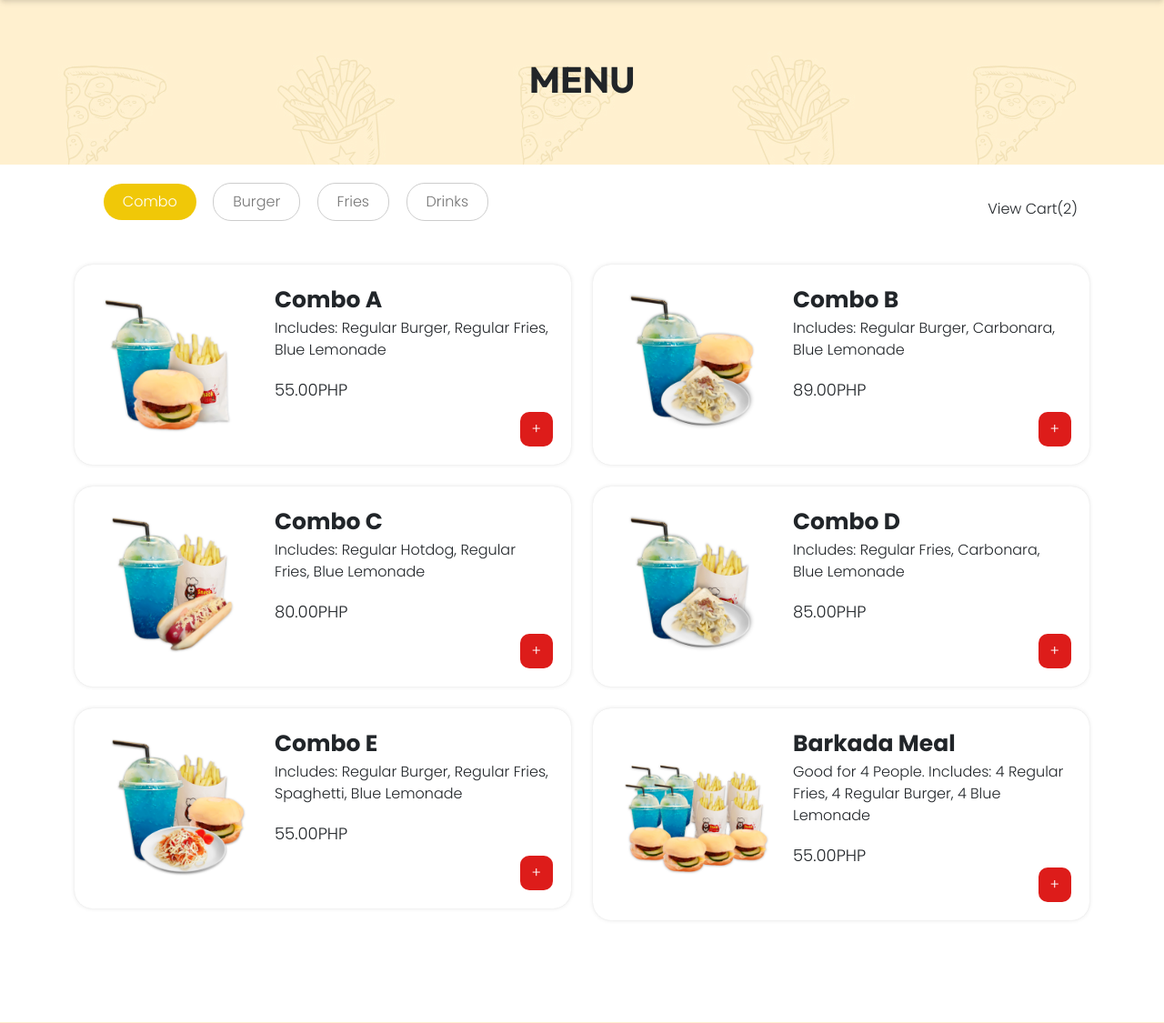
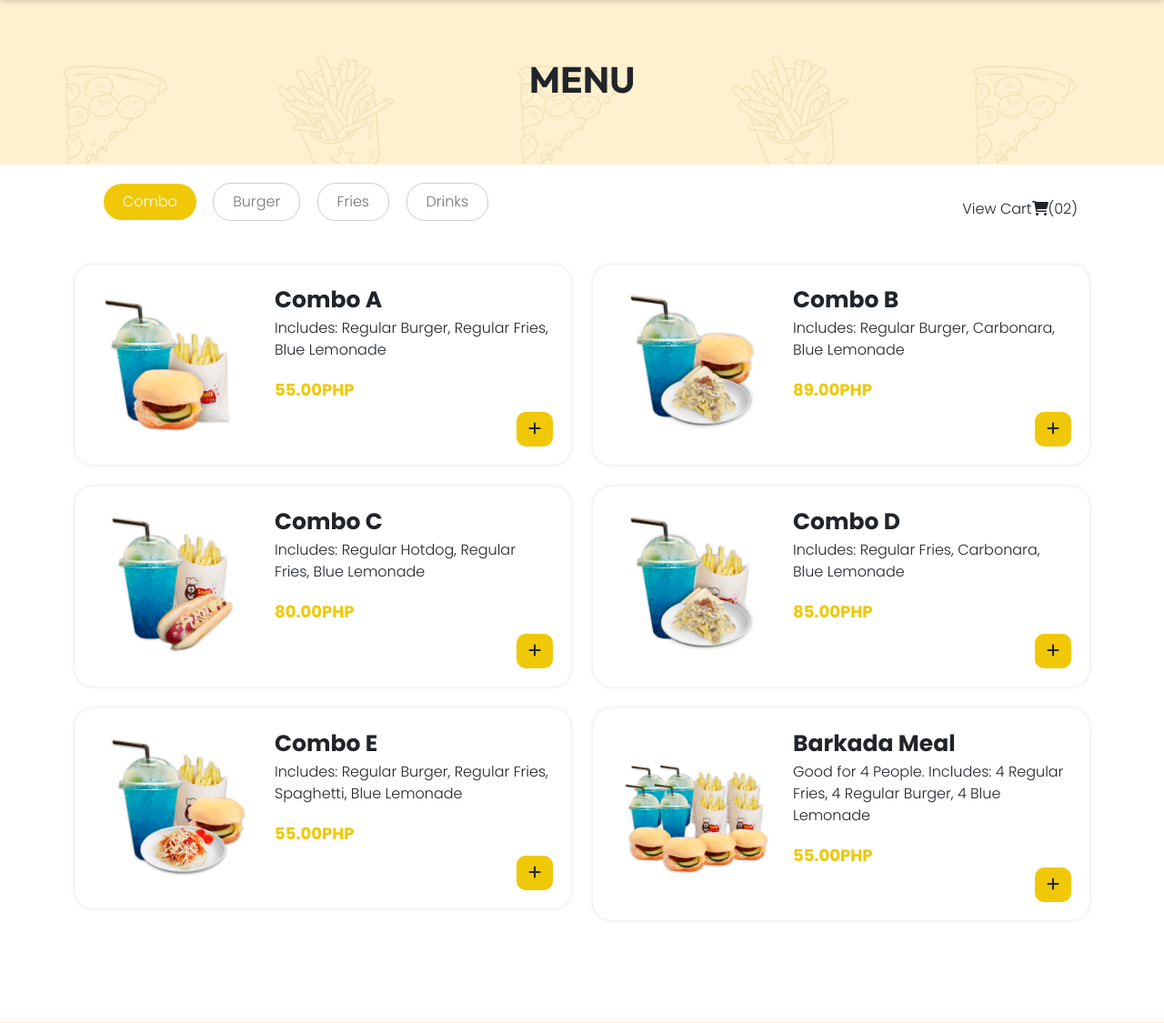
Before and after one commit to darwannn/snackwise-ordering-system, a PHP site: page /menu.php in a window 1280 px wide. Shown: the part 71-1196 px from the top of the page at 91% size. Run offline with PHP 8.4, Linux system fonts and the light colour scheme; data that the repository does not hold is empty.

Commit message:
Updated menu.php
+ Added cart icon.
- Changed 'add' icon.

```diff
--- a/public_html/css/menu.css
+++ b/public_html/css/menu.css
@@ -298,13 +298,19 @@ a[name="log-in-btn"] {
 .product-details .product-price {
     font-size: 1.8em;
     margin-top: 1em;
+    font-weight: bold;
+    color: #F0C808;
 }
 
 .interact button {
     float: right;
+    background-color: #F0C808;
+    border-radius: 10px;
+    transition: .3s ease;
+}
+
+.interact button:hover {
     color: white;
-    background-color: #DD1C1A;
-    border-radius: 10px;
 }
 
 .how-to-container {
--- a/public_html/menu.php
+++ b/public_html/menu.php
@@ -148,7 +148,7 @@
                     </ul>
                 </div>
                 <div class="cart">
-                    <button type="button" class="btn" onclick="open_cart();">View Cart(2)</button>
+                    <button type="button" class="btn" onclick="open_cart();">View Cart<i class="fa-solid fa-cart-shopping"></i><span class="cart-count">(02)</span></button>
                 </div>
             </div>
         </section>
@@ -171,7 +171,9 @@
                                     <span class="product-price">55.00PHP</span>
                                 </div>
                                 <div class="interact">
-                                    <button class="btn" onclick="open_cart();">+</button>
+                                    <button class="btn" onclick="open_cart();">
+                                        <i class="fa-solid fa-plus"></i>
+                                    </button>
                                 </div>
                             </div>
                         </div>
@@ -189,7 +191,9 @@
                                     <span class="product-price">89.00PHP</span>
                                 </div>
                                 <div class="interact">
-                                    <button class="btn" onclick="open_cart();">+</button>
+                                    <button class="btn" onclick="open_cart();">
+                                        <i class="fa-solid fa-plus"></i>
+                                    </button>
                                 </div>
                             </div>
                         </div>
@@ -207,7 +211,9 @@
                                     <span class="product-price">80.00PHP</span>
                                 </div>
                                 <div class="interact">
-                                    <button class="btn" onclick="open_cart();">+</button>
+                                    <button class="btn" onclick="open_cart();">
+                                        <i class="fa-solid fa-plus"></i>
+                                    </button>
                                 </div>
                             </div>
                         </div>
@@ -225,7 +231,9 @@
                                     <span class="product-price">85.00PHP</span>
                                 </div>
                                 <div class="interact">
-                                    <button class="btn" onclick="open_cart();">+</button>
+                                    <button class="btn" onclick="open_cart();">
+                                        <i class="fa-solid fa-plus"></i>
+                                    </button>
                                 </div>
                             </div>
                         </div>
@@ -243,7 +251,9 @@
                                     <span class="product-price">55.00PHP</span>
                                 </div>
                                 <div class="interact">
-                                    <button class="btn" onclick="open_cart();">+</button>
+                                    <button class="btn" onclick="open_cart();">
+                                        <i class="fa-solid fa-plus"></i>
+                                    </button>
                                 </div>
                             </div>
                         </div>
@@ -261,7 +271,9 @@
                                     <span class="product-price">55.00PHP</span>
                                 </div>
                                 <div class="interact">
-                                    <button class="btn" onclick="open_cart();">+</button>
+                                    <button class="btn" onclick="open_cart();">
+                                        <i class="fa-solid fa-plus"></i>
+                                    </button>
                                 </div>
                             </div>
                         </div>
```
